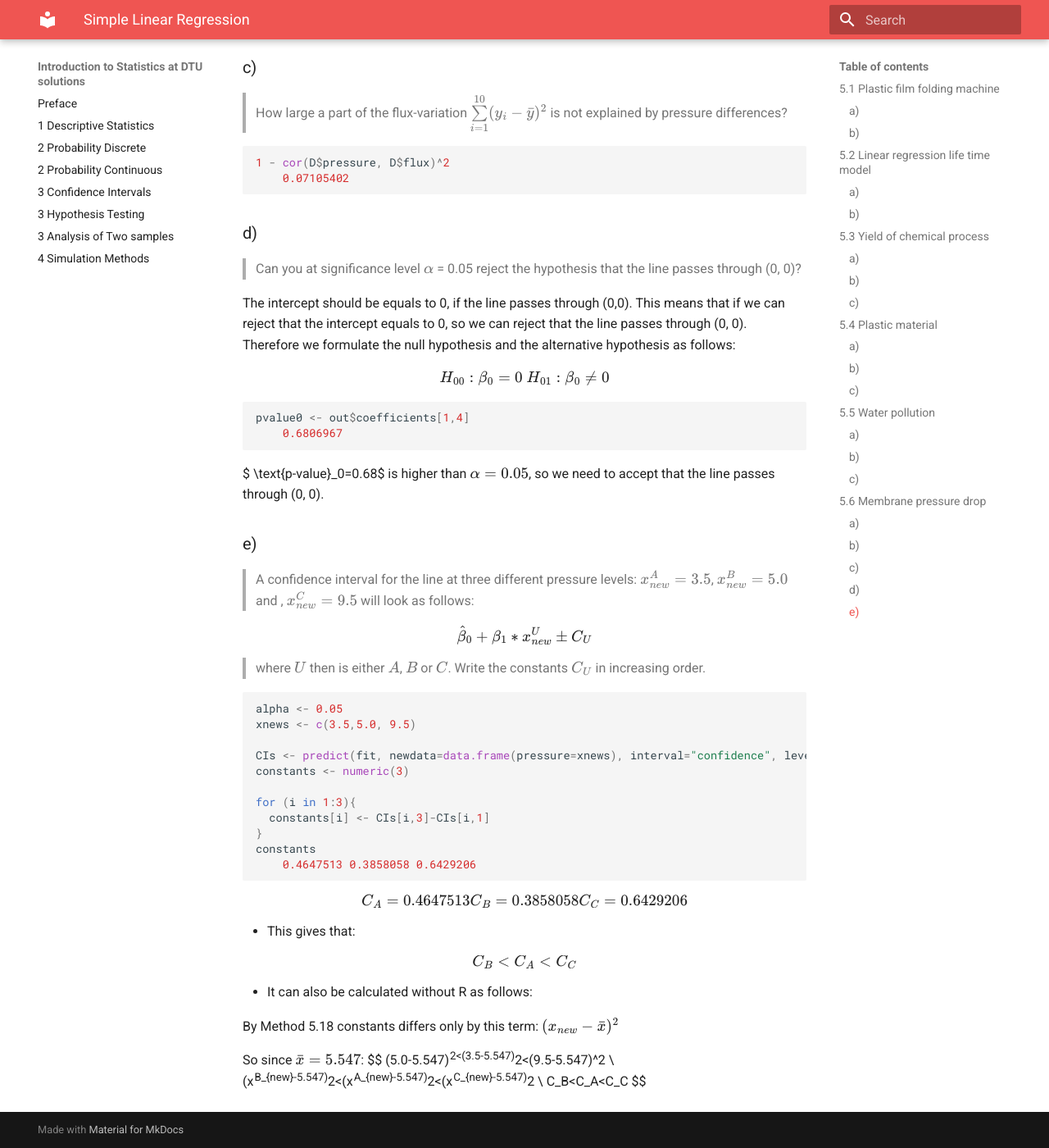
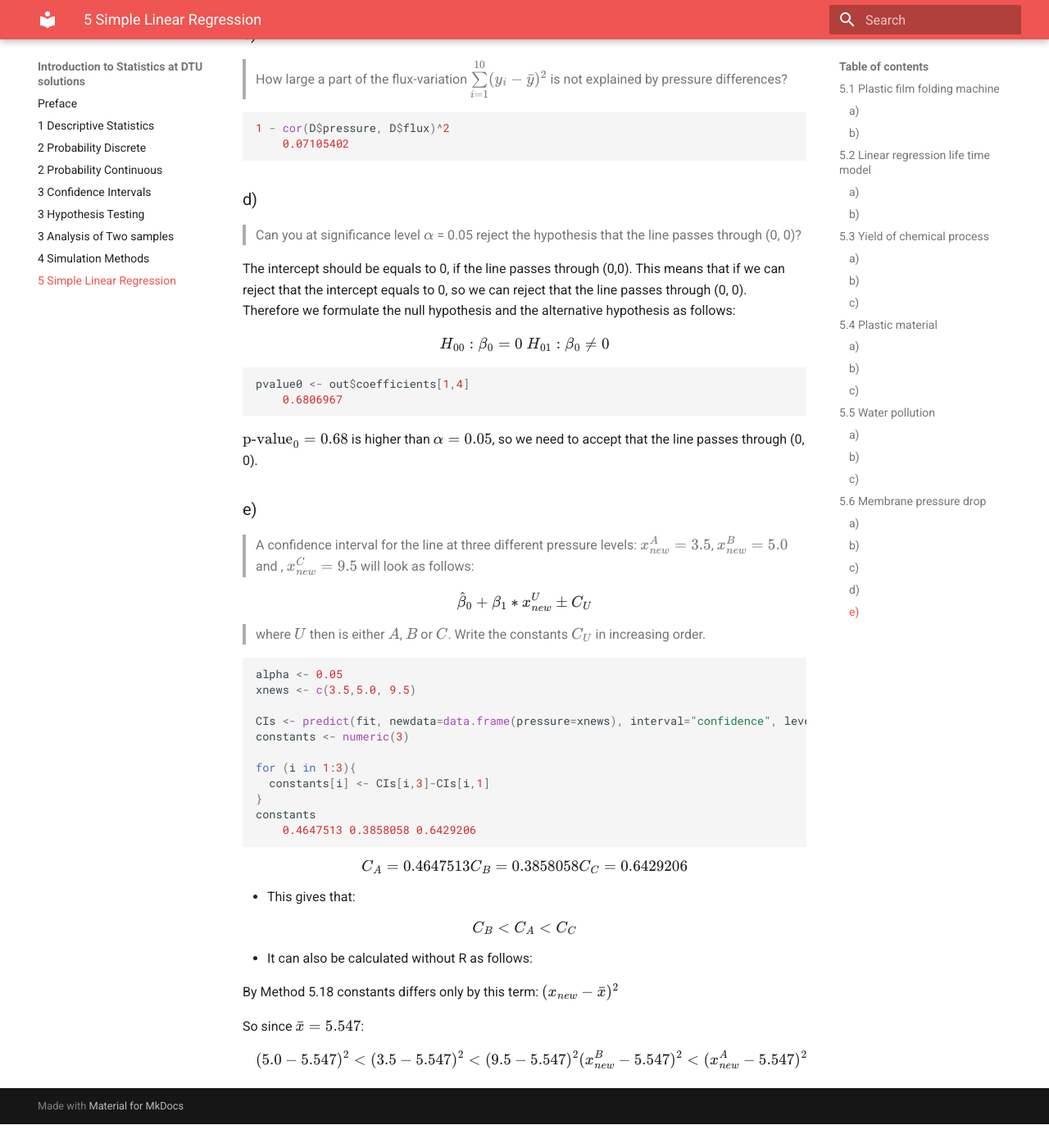
Before and after one commit to ArmandasRokas/IntroductionToStatisticsAtDTU, an MkDocs documentation site: the page built from docs/chapter_5.md, in a window 1280 px wide and 1400 px high, scrolled down 9748 px. Shown: the whole window at 82% size. Built offline with MkDocs 1.6.1 and Material for MkDocs 9.7.7, drawn with Linux system fonts in a browser that asks for light colours; formulas are drawn with MathJax 3; after the commit the page ends 11119 px from its top, so only the background shows below that; some of the changed text lies outside the part shown.

Commit message:
visual adjustment to chapter 5

```diff
--- a/docs/chapter_5.md
+++ b/docs/chapter_5.md
@@ -105,9 +105,7 @@
 
 > Can a relation between temperature and life time be documented on level 5%?
 
-- By the method 5.14
-
-1.
+- By the method 5.14 1.:
 
 $$
 H_{01}\ :\ \beta_1= 0 \\
@@ -115,8 +113,7 @@
 $$
 
 
-
-2.
+- 2.:
 
 $$
 t_{obs, \beta_{1}} =   -20.77291 \\
@@ -124,15 +121,15 @@
 
 
 
-3.
+- 3.:
 
 $$
 \text{p-value}_{1} = 1.505039*10^{-7}
 $$
 
-4.
+- 4.:
 
-- $\text{p-value}_1$  is less than $\alpha = 0.05$, so we reject $H_{01}$
+ $\text{p-value}_1$  is less than $\alpha = 0.05$, so we reject $H_{01}$
 
 
 
@@ -474,7 +471,7 @@
 
 
 
-$ \text{p-value}_0=0.68$ is higher than $\alpha=0.05$, so we need to accept that the line passes through (0, 0).
+$\text{p-value}_0=0.68$ is higher than $\alpha=0.05$, so we need to accept that the line passes through (0, 0).
 
 
 
@@ -526,6 +523,7 @@
 By Method 5.18 constants differs only by this term: $(x_{new}-\bar{x})^2$
 
 So since $\bar{x}=5.547$:
+
 $$
 (5.0-5.547)^2<(3.5-5.547)^2<(9.5-5.547)^2 \\
 (x^B_{new}-5.547)^2<(x^A_{new}-5.547)^2<(x^C_{new}-5.547)^2 \\
--- a/mkdocs.yml
+++ b/mkdocs.yml
@@ -35,3 +35,4 @@
         - 3 Hypothesis Testing: chapter_3_2.md
         - 3 Analysis of Two samples: chapter_3_3.md
         - 4 Simulation Methods: chapter_4_1.md
+        - 5 Simple Linear Regression: chapter_5.md
```
